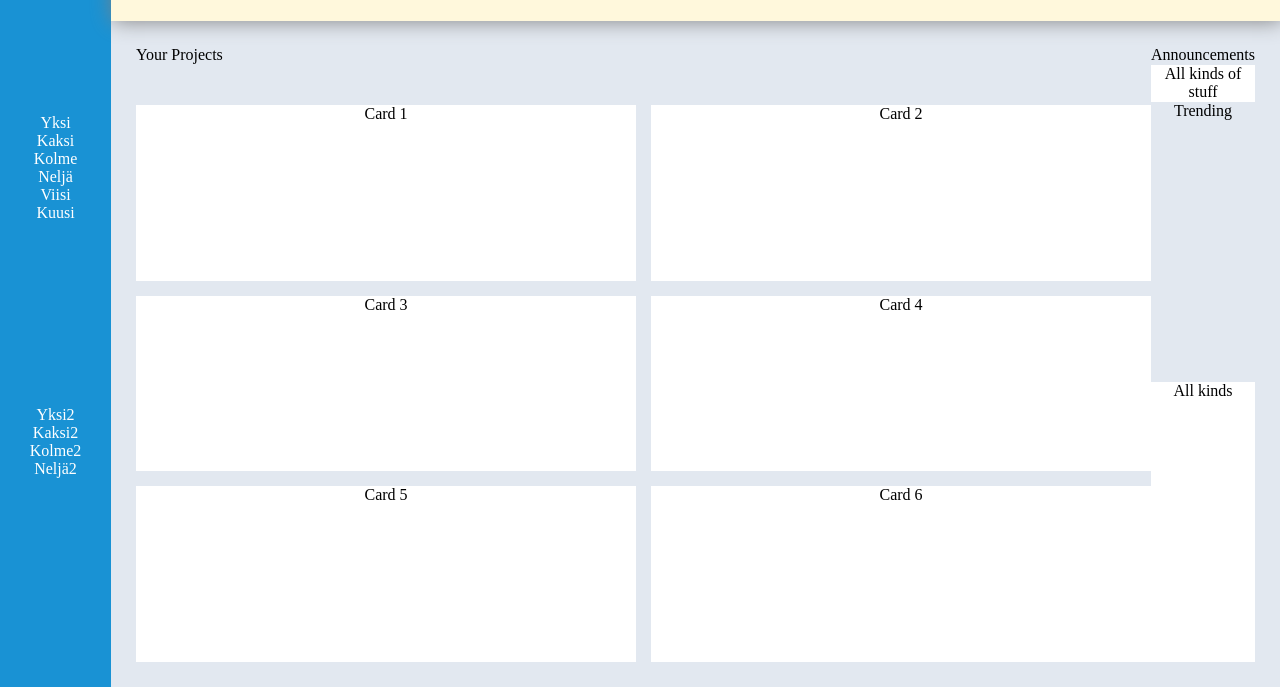
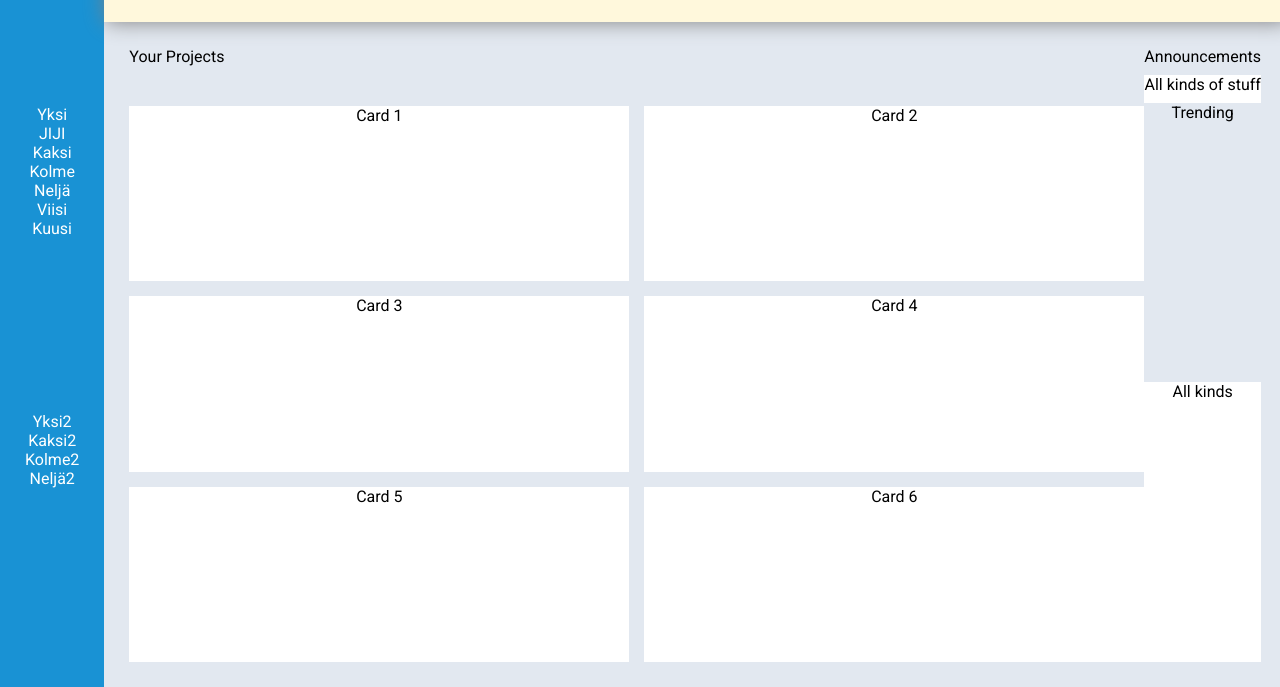
Before and after one commit to PettLe/admin-dashboard, a plain HTML site: page index.html in a window 1280 px wide. Shown: the part 113-800 px from the top of the page. Drawn offline with Linux system fonts and the light colour scheme.

Commit message:
added fonts

```diff
--- a/index.html
+++ b/index.html
@@ -4,6 +4,12 @@
     <meta charset="UTF-8" />
     <meta http-equiv="X-UA-Compatible" content="IE=edge" />
     <meta name="viewport" content="width=device-width, initial-scale=1.0" />
+    <link rel="preconnect" href="https://fonts.googleapis.com" />
+    <link rel="preconnect" href="https://fonts.gstatic.com" crossorigin />
+    <link
+      href="https://fonts.googleapis.com/css2?family=Roboto&display=swap"
+      rel="stylesheet"
+    />
     <link rel="stylesheet" href="./style.css" />
     <title>Admin Dashboard</title>
   </head>
@@ -13,7 +19,7 @@
         <div class="logo"><p>LOGO</p></div>
         <div class="links1">
           <ul>
-            <li>Yksi</li>
+            <li>Yksi JIJI</li>
             <li>Kaksi</li>
             <li>Kolme</li>
             <li>Neljä</li>
--- a/style.css
+++ b/style.css
@@ -1,6 +1,7 @@
 * {
   margin: 0;
   padding: 0;
+  font-family: "Roboto", sans-serif;
 }
 
 .container {
```
